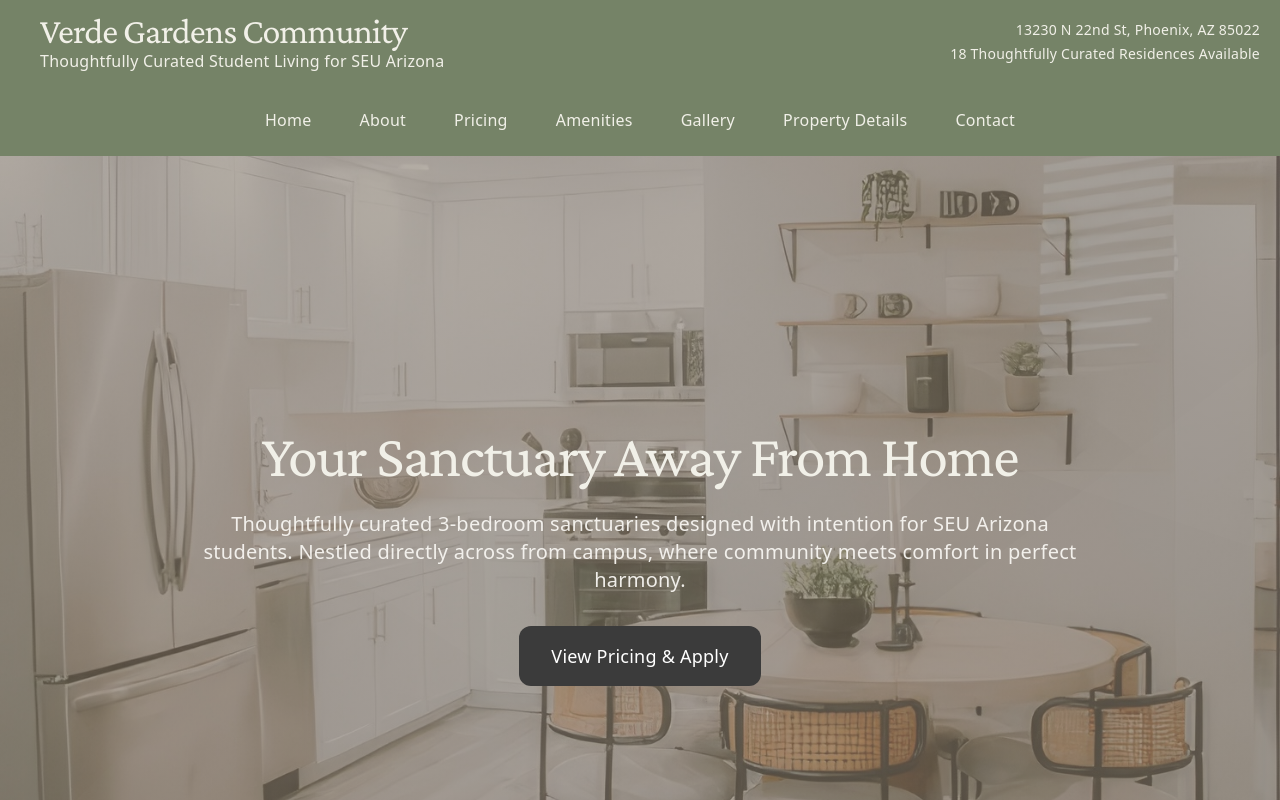
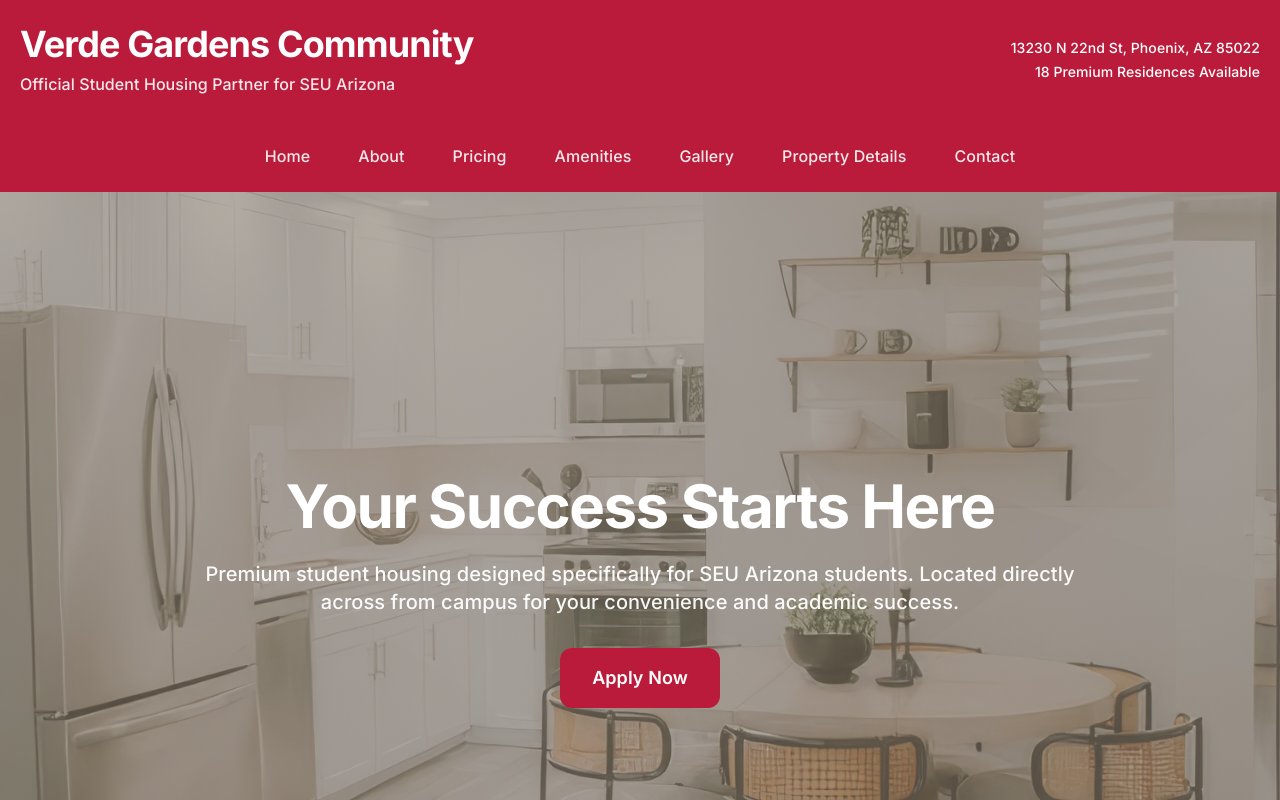
Before and after one commit to brebuilds/verde-gardens, a React (Vite) app: page / in a window 1280 px wide. Shown: the top 800 px of the page. Built offline with nearby package versions, Linux system fonts and the light colour scheme.

Commit message:
Update site to match school branding
Applied school branding, including colors, fonts, and styles, to align the site with the institution's identity. This change aims to create a cohesive look and feel that reflects direct affiliation with the school.

```diff
--- a/index.html
+++ b/index.html
@@ -18,10 +18,10 @@
     <meta name="twitter:description" content="Premium furnished student housing for SEU Arizona students. All utilities included." />
     <meta name="twitter:image" content="/src/assets/hero-bg.jpg" />
 
-    <!-- Google Fonts for Boho/Transitional Feel -->
+    <!-- Google Fonts for Professional/Institutional Feel -->
     <link rel="preconnect" href="https://fonts.googleapis.com">
     <link rel="preconnect" href="https://fonts.gstatic.com" crossorigin>
-    <link href="https://fonts.googleapis.com/css2?family=Crimson Pro:ital,wght@0,400;0,500;0,600;0,700;1,400&family=Inter:wght@300;400;500;600;700&display=swap" rel="stylesheet">
+    <link href="https://fonts.googleapis.com/css2?family=Inter:wght@300;400;500;600;700;800;900&display=swap" rel="stylesheet">
   </head>
 
   <body>
--- a/src/components/Header.tsx
+++ b/src/components/Header.tsx
@@ -1,21 +1,21 @@
 export const Header = () => {
-  return <header className="py-4 shadow-lg" style={{ backgroundColor: '#758367' }}>
+  return <header className="py-6 shadow-lg bg-primary">
       <div className="verde-container">
         <div className="flex flex-col lg:flex-row justify-between items-center gap-4">
-          <div className="text-left" style={{ paddingLeft: '20px' }}>
-            <h1 className="font-serif text-3xl lg:text-4xl font-medium mb-2 tracking-tight" style={{ color: 'rgba(241, 240, 232, 1)', paddingLeft: '20px', font: '300 36px/30px "Crimson Pro", "Playfair display", serif' }}>
+          <div className="text-left px-5">
+            <h1 className="font-sans text-3xl lg:text-4xl font-bold mb-2 tracking-tight text-primary-foreground">
               Verde Gardens Community
             </h1>
-            <p className="font-sans text-base font-light text-right" style={{ color: 'rgb(241, 240, 232)', paddingLeft: '20px', marginRight: 'auto', lineHeight: '14px' }}>
-              Thoughtfully Curated Student Living for SEU Arizona
+            <p className="font-sans text-base font-medium text-primary-foreground opacity-90">
+              Official Student Housing Partner for SEU Arizona
             </p>
           </div>
-          <div className="text-right" style={{ paddingRight: '20px' }}>
-            <p className="font-sans font-light mb-1 text-sm" style={{ color: 'rgba(241, 240, 232, 1)' }}>
+          <div className="text-right px-5">
+            <p className="font-sans font-medium mb-1 text-sm text-primary-foreground">
               13230 N 22nd St, Phoenix, AZ 85022
             </p>
-            <p className="font-sans font-light text-sm" style={{ color: 'rgba(241, 240, 232, 1)' }}>
-              &nbsp;18 Thoughtfully Curated Residences Available
+            <p className="font-sans font-medium text-sm text-primary-foreground">
+              18 Premium Residences Available
             </p>
           </div>
         </div>
--- a/src/components/Hero.tsx
+++ b/src/components/Hero.tsx
@@ -30,23 +30,15 @@ export const Hero = () => {
       </div>
 
       <div className="verde-container text-center relative z-10 px-4">
-        <h2 className="font-serif text-4xl lg:text-6xl mb-6 animate-fade-in-up tracking-tight" style={{
-        color: 'rgba(241, 240, 232, 1)',
-        fontWeight: '200'
-      }}>
-          Your Sanctuary Away From Home
+        <h2 className="font-sans text-4xl lg:text-6xl mb-6 animate-fade-in-up tracking-tight text-white font-bold">
+          Your Success Starts Here
         </h2>
-        <p style={{
-        fontWeight: '200',
-        color: 'rgba(247, 245, 241, 1)'
-      }} className="font-sans text-lg lg:text-xl mb-8 max-w-4xl mx-auto leading-relaxed animate-fade-in-up opacity-95 font-thin">
-          Thoughtfully curated 3-bedroom sanctuaries designed with intention for SEU Arizona students.
-          Nestled directly across from campus, where community meets comfort in perfect harmony.
+        <p className="font-sans text-lg lg:text-xl mb-8 max-w-4xl mx-auto leading-relaxed animate-fade-in-up text-white/95 font-medium">
+          Premium student housing designed specifically for SEU Arizona students.
+          Located directly across from campus for your convenience and academic success.
         </p>
-        <button onClick={scrollToPricing} className="verde-button animate-fade-in-up" style={{
-        fontWeight: '300'
-      }}>
-          View Pricing & Apply
+        <button onClick={scrollToPricing} className="verde-button animate-fade-in-up">
+          Apply Now
         </button>
       </div>
     </section>;
--- a/src/components/Navigation.tsx
+++ b/src/components/Navigation.tsx
@@ -31,7 +31,6 @@ export const Navigation = ({ activeSection }: NavigationProps) => {
                 className={`verde-nav-link ${
                   activeSection === item.id ? "active" : ""
                 }`}
-                style={{ color: 'rgba(241, 240, 232, 1)', fontWeight: '200' }}
               >
                 {item.label}
               </button>
--- a/src/components/PropertyDetails.tsx
+++ b/src/components/PropertyDetails.tsx
@@ -24,13 +24,13 @@ export const PropertyDetails = () => {
 
 
         <div className="verde-card p-8 lg:p-12 mb-12">
-          <h3 className="font-serif text-2xl lg:text-3xl font-medium mb-8 text-center text-[#7a866a]">
+          <h3 className="font-sans text-2xl lg:text-3xl font-semibold mb-8 text-center text-primary">
             Residence Specifications
           </h3>
           <div className="grid grid-cols-1 md:grid-cols-2 lg:grid-cols-4 gap-6">
             {details.map((detail, index) => <div key={index} className="verde-detail-card">
                 <div className="text-4xl mb-4">{detail.icon}</div>
-                <h4 className="font-serif text-xl font-medium mb-3 text-[#7a866a]">
+                <h4 className="font-sans text-xl font-semibold mb-3 text-primary">
                   {detail.title}
                 </h4>
                 <p className="font-sans text-muted-foreground font-light">{detail.description}</p>
@@ -39,7 +39,7 @@ export const PropertyDetails = () => {
         </div>
 
         <div className="verde-card p-8 lg:p-12 text-center">
-          <h3 className="font-serif text-2xl lg:text-3xl font-medium mb-4 text-[#7a866a]">
+          <h3 className="font-sans text-2xl lg:text-3xl font-semibold mb-4 text-primary">
             Discover More
           </h3>
           <p className="font-sans text-lg text-muted-foreground mb-8 max-w-3xl mx-auto font-extralight">
--- a/src/index.css
+++ b/src/index.css
@@ -6,60 +6,60 @@
 
 @layer base {
   :root {
-    /* Brand Colors */
-    --background: 250 9% 83%;
-    --foreground: 0 0% 23%;
+    /* SEU Arizona Brand Colors */
+    --background: 0 0% 100%;
+    --foreground: 0 0% 20%;
 
-    --card: 250 9% 85%;
-    --card-foreground: 0 0% 23%;
+    --card: 0 0% 100%;
+    --card-foreground: 0 0% 20%;
 
-    --popover: 250 9% 85%;
-    --popover-foreground: 0 0% 23%;
+    --popover: 0 0% 100%;
+    --popover-foreground: 0 0% 20%;
 
-    /* Sage Green Primary */
-    --primary: 90 15% 67%;
-    --primary-foreground: 0 0% 98%;
-    --primary-light: 90 15% 75%;
+    /* SEU Red Primary */
+    --primary: 348 75% 42%;
+    --primary-foreground: 0 0% 100%;
+    --primary-light: 348 75% 52%;
 
-    /* Tan Secondary */
-    --secondary: 15 8% 73%;
-    --secondary-foreground: 0 0% 23%;
+    /* Light Gray Secondary */
+    --secondary: 0 0% 96%;
+    --secondary-foreground: 0 0% 20%;
 
-    /* Charcoal Accent */
-    --accent-orange: 0 0% 23%;
+    /* SEU Red Accent */
+    --accent-orange: 348 75% 42%;
     --accent-orange-foreground: 0 0% 100%;
 
-    /* Muted Tan */
-    --muted: 15 8% 73%;
-    --muted-foreground: 90 6% 37%;
+    /* Muted Gray */
+    --muted: 0 0% 97%;
+    --muted-foreground: 0 0% 40%;
 
-    --accent: 15 8% 73%;
-    --accent-foreground: 0 0% 23%;
+    --accent: 348 75% 42%;
+    --accent-foreground: 0 0% 100%;
 
     --destructive: 0 84.2% 60.2%;
     --destructive-foreground: 0 0% 98%;
 
-    --border: 15 8% 70%;
-    --input: 15 8% 70%;
-    --ring: 90 15% 67%;
+    --border: 0 0% 90%;
+    --input: 0 0% 90%;
+    --ring: 348 75% 42%;
 
-    /* Navigation & Footer Darker Sage */
-    --navigation-bg: 90 12% 46%;
+    /* Navigation SEU Red */
+    --navigation-bg: 348 75% 42%;
 
-    --radius: 0.75rem;
+    --radius: 0.375rem;
 
-    /* Boho Neutral Gradients */
-    --gradient-hero: linear-gradient(135deg, hsl(90 12% 46% / 0.9), hsl(90 6% 37% / 0.85));
-    --gradient-header: linear-gradient(135deg, hsl(15 8% 73%), hsl(15 6% 68%));
-    --gradient-cta: linear-gradient(135deg, hsl(90 15% 67%), hsl(90 12% 46%));
-    --gradient-card: linear-gradient(145deg, hsl(250 9% 85%), hsl(15 8% 73%));
+    /* SEU Arizona Gradients */
+    --gradient-hero: linear-gradient(135deg, hsl(348 75% 42% / 0.85), hsl(348 75% 32% / 0.8));
+    --gradient-header: linear-gradient(135deg, hsl(348 75% 42%), hsl(348 75% 38%));
+    --gradient-cta: linear-gradient(135deg, hsl(348 75% 42%), hsl(348 75% 48%));
+    --gradient-card: linear-gradient(145deg, hsl(0 0% 100%), hsl(0 0% 97%));
 
-    /* Boho Neutral Shadows */
-    --shadow-card: 0 4px 20px hsl(0 0% 23% / 0.08);
-    --shadow-elevated: 0 8px 30px hsl(0 0% 23% / 0.12);
-    --shadow-orange: 0 4px 20px hsl(0 0% 23% / 0.25);
+    /* Professional Shadows */
+    --shadow-card: 0 4px 20px hsl(0 0% 0% / 0.06);
+    --shadow-elevated: 0 8px 30px hsl(0 0% 0% / 0.1);
+    --shadow-orange: 0 4px 20px hsl(348 75% 42% / 0.25);
 
-    /* Verde Transitions */
+    /* Smooth Transitions */
     --transition-smooth: all 0.3s cubic-bezier(0.4, 0, 0.2, 1);
     --transition-bounce: all 0.3s cubic-bezier(0.68, -0.55, 0.265, 1.55);
 
@@ -81,33 +81,33 @@
   }
 
   .dark {
-    --background: 222.2 84% 4.9%;
-    --foreground: 210 40% 98%;
+    --background: 0 0% 10%;
+    --foreground: 0 0% 95%;
 
-    --card: 222.2 84% 4.9%;
-    --card-foreground: 210 40% 98%;
+    --card: 0 0% 15%;
+    --card-foreground: 0 0% 95%;
 
-    --popover: 222.2 84% 4.9%;
-    --popover-foreground: 210 40% 98%;
+    --popover: 0 0% 15%;
+    --popover-foreground: 0 0% 95%;
 
-    --primary: 210 40% 98%;
-    --primary-foreground: 222.2 47.4% 11.2%;
+    --primary: 348 75% 52%;
+    --primary-foreground: 0 0% 100%;
 
-    --secondary: 217.2 32.6% 17.5%;
-    --secondary-foreground: 210 40% 98%;
+    --secondary: 0 0% 20%;
+    --secondary-foreground: 0 0% 95%;
 
-    --muted: 217.2 32.6% 17.5%;
-    --muted-foreground: 215 20.2% 65.1%;
+    --muted: 0 0% 20%;
+    --muted-foreground: 0 0% 70%;
 
-    --accent: 217.2 32.6% 17.5%;
-    --accent-foreground: 210 40% 98%;
+    --accent: 348 75% 52%;
+    --accent-foreground: 0 0% 100%;
 
     --destructive: 0 62.8% 30.6%;
-    --destructive-foreground: 210 40% 98%;
+    --destructive-foreground: 0 0% 95%;
 
-    --border: 217.2 32.6% 17.5%;
-    --input: 217.2 32.6% 17.5%;
-    --ring: 212.7 26.8% 83.9%;
+    --border: 0 0% 25%;
+    --input: 0 0% 25%;
+    --ring: 348 75% 52%;
     --sidebar-background: 240 5.9% 10%;
     --sidebar-foreground: 240 4.8% 95.9%;
     --sidebar-primary: 224.3 76.3% 48%;
@@ -126,31 +126,31 @@
 
   body {
     @apply bg-background text-foreground;
-    font-family: 'Poppins', system-ui, -apple-system, sans-serif;
-    font-weight: 200;
+    font-family: 'Inter', system-ui, -apple-system, sans-serif;
+    font-weight: 400;
     scroll-behavior: smooth;
-    letter-spacing: 0.015em;
+    letter-spacing: 0.005em;
   }
 
-  /* Boho Typography Styles */
+  /* Professional Typography Styles */
   h1, h2, h3, h4, h5, h6 {
-    font-family: 'Crimson Pro', Georgia, serif;
-    font-weight: 300;
-    letter-spacing: -0.02em;
+    font-family: 'Inter', system-ui, -apple-system, sans-serif;
+    font-weight: 600;
+    letter-spacing: -0.01em;
     line-height: 1.2;
   }
 
   /* Link styles */
   a {
-    font-weight: 300;
+    font-weight: 500;
   }
 
   .font-serif {
-    font-family: 'Crimson Pro', Georgia, serif;
+    font-family: 'Inter', system-ui, -apple-system, sans-serif;
   }
 
   .font-sans {
-    font-family: 'Poppins', system-ui, -apple-system, sans-serif;
+    font-family: 'Inter', system-ui, -apple-system, sans-serif;
   }
 }
 
--- a/tailwind.config.ts
+++ b/tailwind.config.ts
@@ -19,8 +19,8 @@ export default {
 		},
 		extend: {
 			fontFamily: {
-				'serif': ['Crimson Pro', 'Playfair display', 'serif'],
-				'sans': ['Poppins', 'system-ui', '-apple-system', 'sans-serif'],
+				'serif': ['Inter', 'system-ui', '-apple-system', 'sans-serif'],
+				'sans': ['Inter', 'system-ui', '-apple-system', 'sans-serif'],
 			},
 			colors: {
 				border: 'hsl(var(--border))',
```
